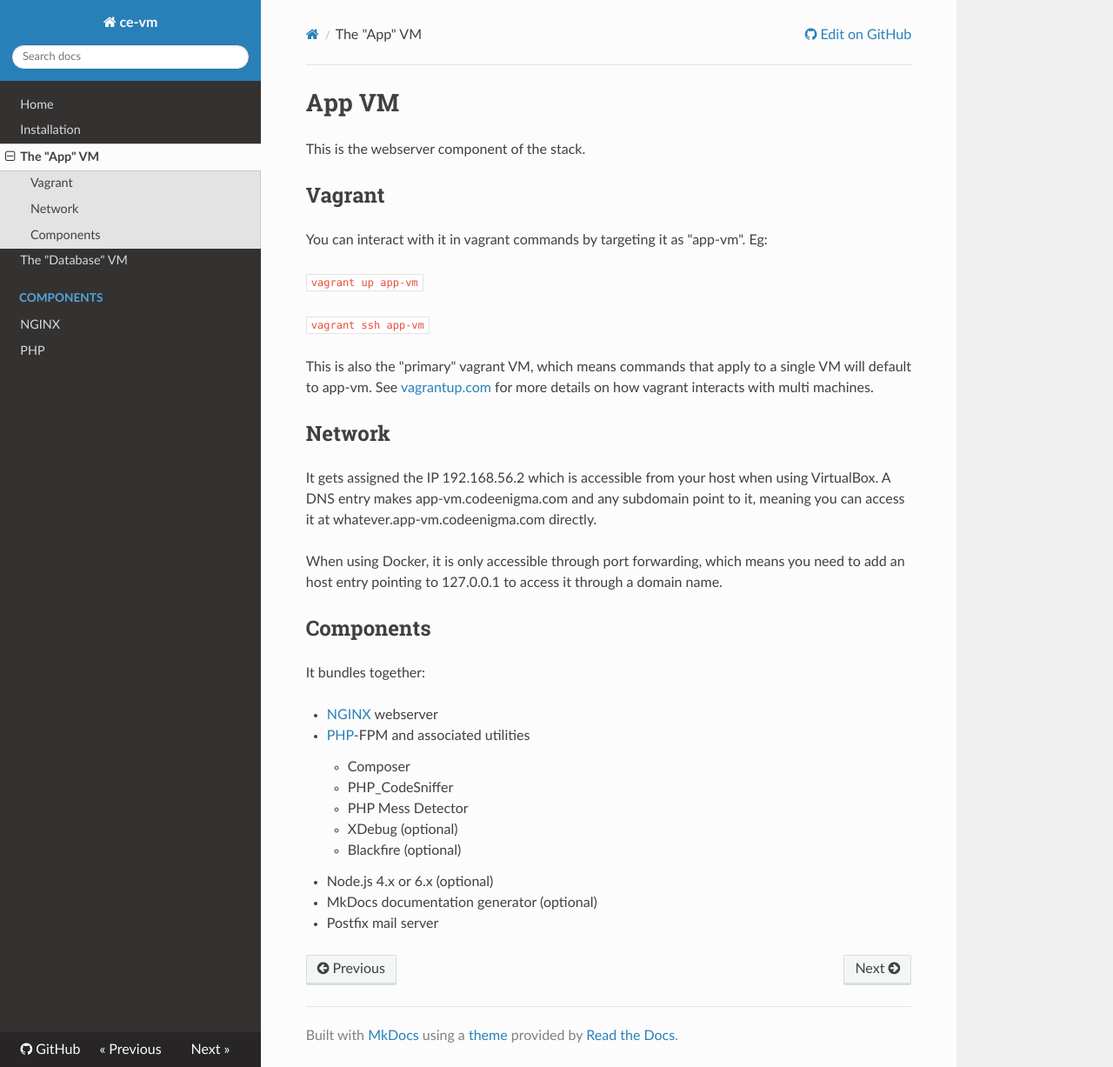
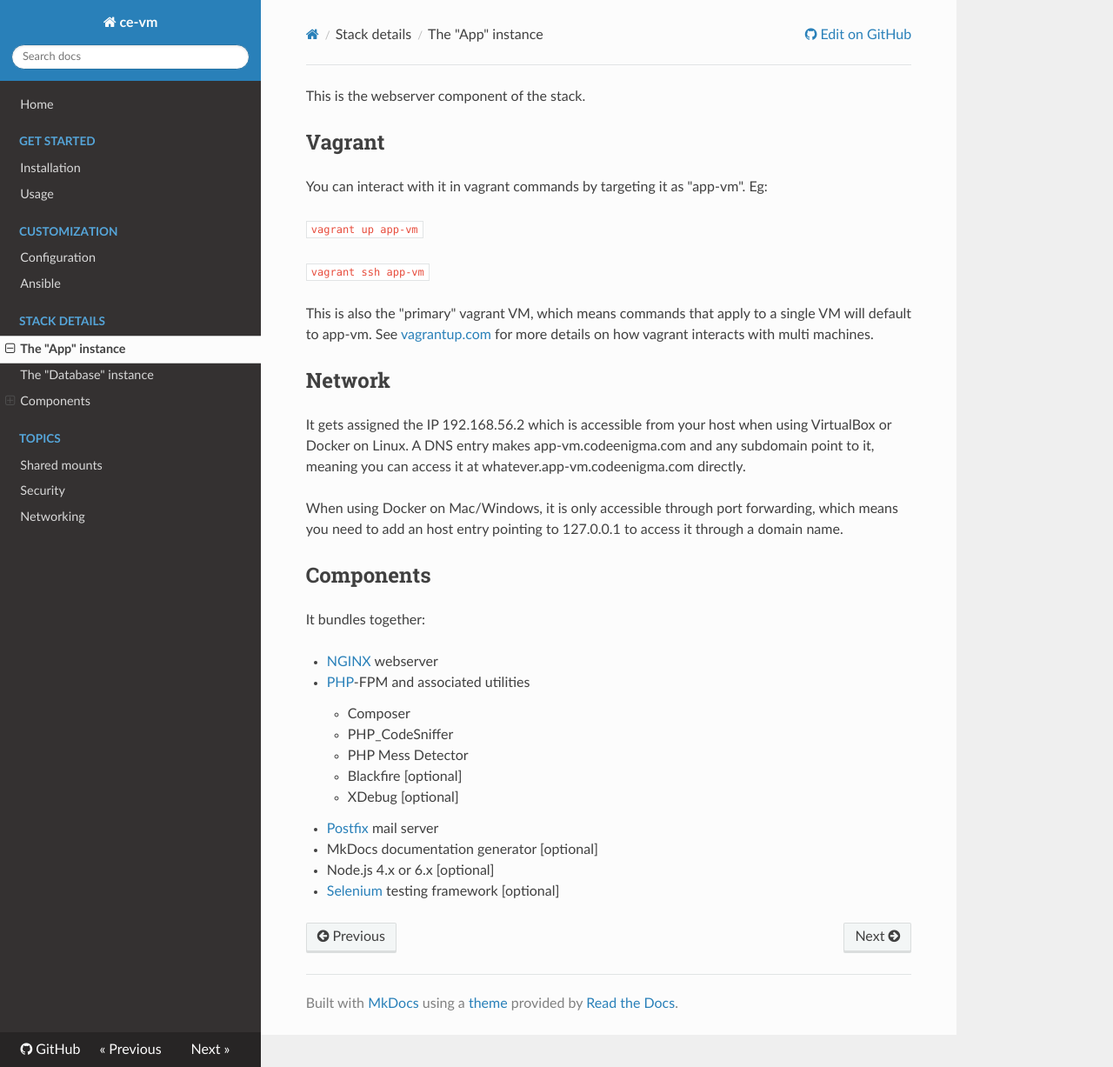
Before and after one commit to codeenigma/ce-vm-docs, an MkDocs documentation site: the page built from docs/stack/app.md, in a window 1280 px wide and 1227 px high. Shown: the whole window at 87% size. Built offline with MkDocs 1.6.1, drawn with Linux system fonts in a browser that asks for light colours; nearby versions of some CDN libraries; old or Windows-style settings are respelled for this version of MkDocs.

Commit message:
Port documentation for branch 3.x

```diff
--- a/docs/app-vm/app-vm.md
+++ b/docs/stack/app.md
@@ -1,5 +1,3 @@
-#App VM
-
 This is the webserver component of the stack.
 
 ## Vagrant
@@ -14,22 +12,23 @@ This is also the "primary" vagrant VM, which means commands that apply to a sing
 
 ## Network
 
-It gets assigned the IP 192.168.56.2 which is accessible from your host when using VirtualBox.
+It gets assigned the IP 192.168.56.2 which is accessible from your host when using VirtualBox or Docker on Linux.
 A DNS entry makes app-vm.codeenigma.com and any subdomain point to it, meaning you can access it at whatever.app-vm.codeenigma.com directly.
 
-When using Docker, it is only accessible through port forwarding, which means you need to add an host entry pointing to 127.0.0.1 to access it through a domain name.
+When using Docker on Mac/Windows, it is only accessible through port forwarding, which means you need to add an host entry pointing to 127.0.0.1 to access it through a domain name.
 
 ## Components
 
 It bundles together:
 
-- [NGINX](../components/nginx.md) webserver
-- [PHP](../components/php.md)-FPM and associated utilities
+- [NGINX](components/nginx.md) webserver
+- [PHP](components/php.md)-FPM and associated utilities
     - Composer
     - PHP_CodeSniffer
     - PHP Mess Detector
-    - XDebug (optional)
-    - Blackfire (optional)
-- Node.js 4.x or 6.x (optional)
-- MkDocs documentation generator (optional)
-- Postfix mail server
+    - Blackfire [optional]
+    - XDebug [optional]
+- [Postfix](components/postfix.md) mail server
+- MkDocs documentation generator [optional]
+- Node.js 4.x or 6.x [optional]
+- [Selenium](components/selenium.md) testing framework [optional]
--- a/mkdocs.yml
+++ b/mkdocs.yml
@@ -8,9 +8,21 @@ theme: readthedocs
 
 pages:
   - Home: index.md
-  - Installation: installation/install.md
-  - The "App" VM: app-vm/app-vm.md
-  - The "Database" VM: db-vm/db-vm.md
-  - Components:
-    - NGINX: components/nginx.md
-    - PHP: components/php.md
+  - Get started:
+    - Installation: get-started/install.md
+    - Usage: get-started/usage.md
+  - Customization:
+    - Configuration: config/config.md
+    - Ansible: config/ansible.md
+  - Stack details:
+    - The "App" instance: stack/app.md
+    - The "Database" instance: stack/db.md
+    - Components:
+      - NGINX: stack/components/nginx.md
+      - PHP: stack/components/php.md
+      - Postfix: stack/components/postfix.md
+      - Selenium: stack/components/selenium.md
+  - Topics:
+      - Shared mounts: topics/shared-mounts.md
+      - Security: topics/security.md
+      - Networking: topics/networking.md
```
Also changed, not shown: docs/config/ansible.md (added, +1 -0 lines), docs/config/config.md (added, +38 -0 lines), docs/get-started/install.md (renamed from docs/installation/install.md, +17 -14 lines), docs/get-started/usage.md (added, +35 -0 lines), docs/stack/components/postfix.md (added, +42 -0 lines), docs/stack/components/selenium.md (added, +46 -0 lines), docs/stack/components/solr.md (added, +35 -0 lines), docs/stack/db.md (renamed from docs/db-vm/db-vm.md, +3 -4 lines), docs/topics/networking.md (added, +1 -0 lines), docs/topics/provisioning.md (added, +1 -0 lines), docs/topics/security.md (added, +1 -0 lines), docs/topics/shared-mounts.md (added, +1 -0 lines), docs/stack/components/nginx.md (renamed from docs/components/nginx.md), docs/stack/components/php.md (renamed from docs/components/php.md).
